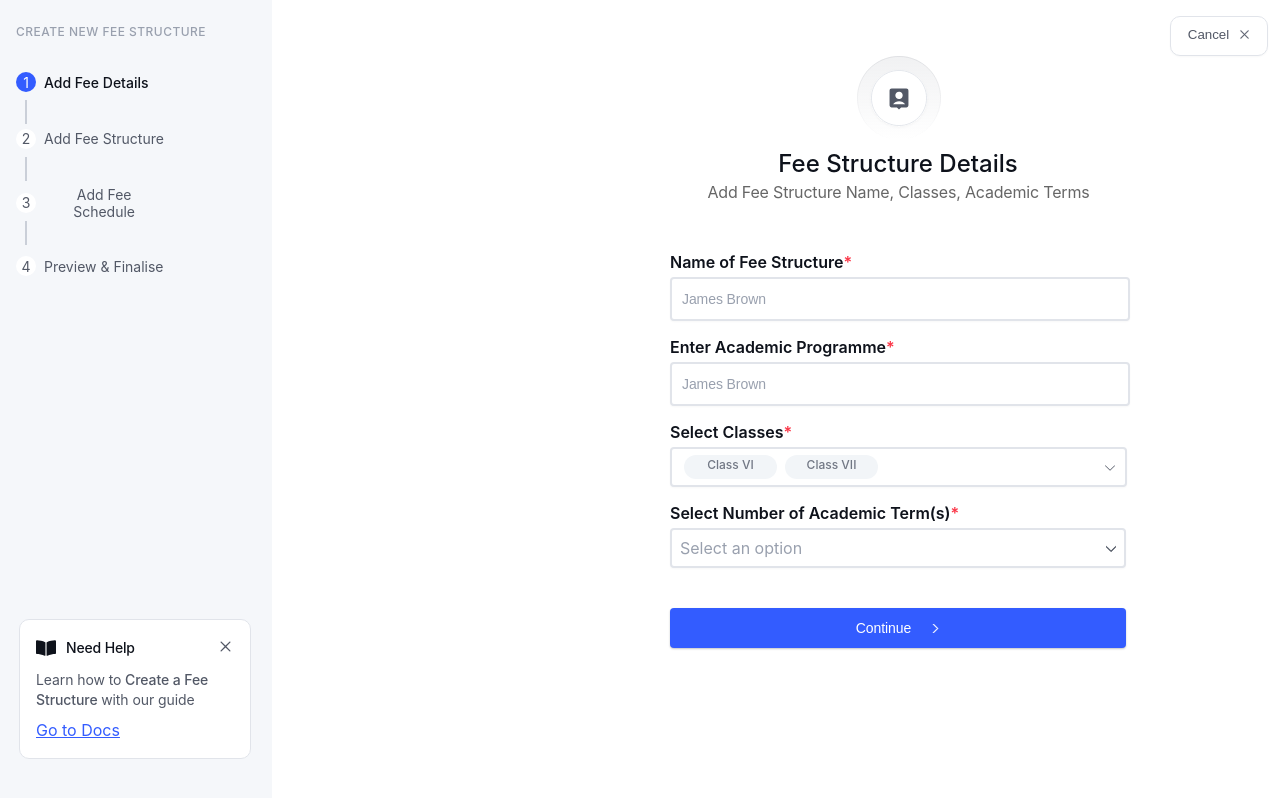
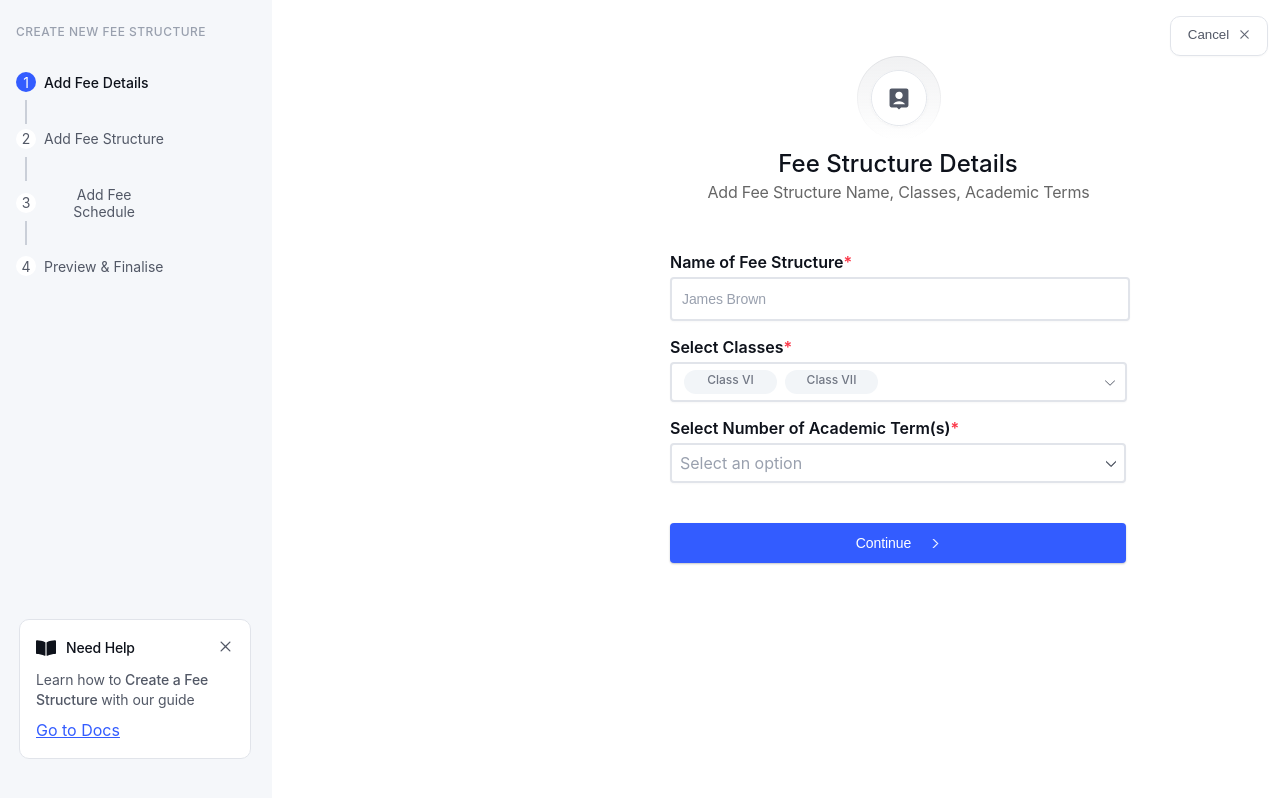
Before and after one commit to sathvik181/erp_frontend_components, a React (Create React App) app: page / in a window 1280 px wide. Built offline with nearby package versions, Linux system fonts and the light colour scheme.

Commit message:
minor changes

```diff
--- a/src/components/AddFeeStructure/AddFeeDetails.js
+++ b/src/components/AddFeeStructure/AddFeeDetails.js
@@ -94,8 +94,8 @@
             />
 
           </div>
-            <label htmlFor="id">Enter Academic Programme <div className="mandatory" style={{color:"rgba(251, 55, 72, 1)"}}>*</div></label>
-          <div className="form-group">
+            {/* <label htmlFor="id">Enter Academic Programme <div className="mandatory" style={{color:"rgba(251, 55, 72, 1)"}}>*</div></label> */}
+          {/* <div className="form-group">
             <input
               type="text"
               id="id"
@@ -103,7 +103,7 @@
               placeholder='James Brown'
               onChange={(e) => setId(e.target.value)}
             />
-          </div>
+          </div> */}
             <label>Select Classes <div className="mandatory" style={{color:"rgba(251, 55, 72, 1)"}}>*</div></label>
           <div className="select-classes-container">
             <div className="selected-classes" style={{display:'flex',alignContent:'left',justifyContent:'left'}} onClick={() => setIsDropdownOpen(!isDropdownOpen)}>
--- a/src/components/AddFeeStructure/AddFeeStructure.js
+++ b/src/components/AddFeeStructure/AddFeeStructure.js
@@ -101,7 +101,7 @@
         <div className="grid-item">Tax <span className="optional">(optional)</span></div>
         <div className="grid-item">More options</div>
       </div>
-      {classes.map((className, index) => ( checkedItems[index] &&
+      {classes.map((className, index) => (  checkedItems[index] &&
       <div className="tablebody" style={{ background: moreinfo[index]? 'rgba(253, 253, 253, 1)':''}}>
 
       <div className="grid">
```
